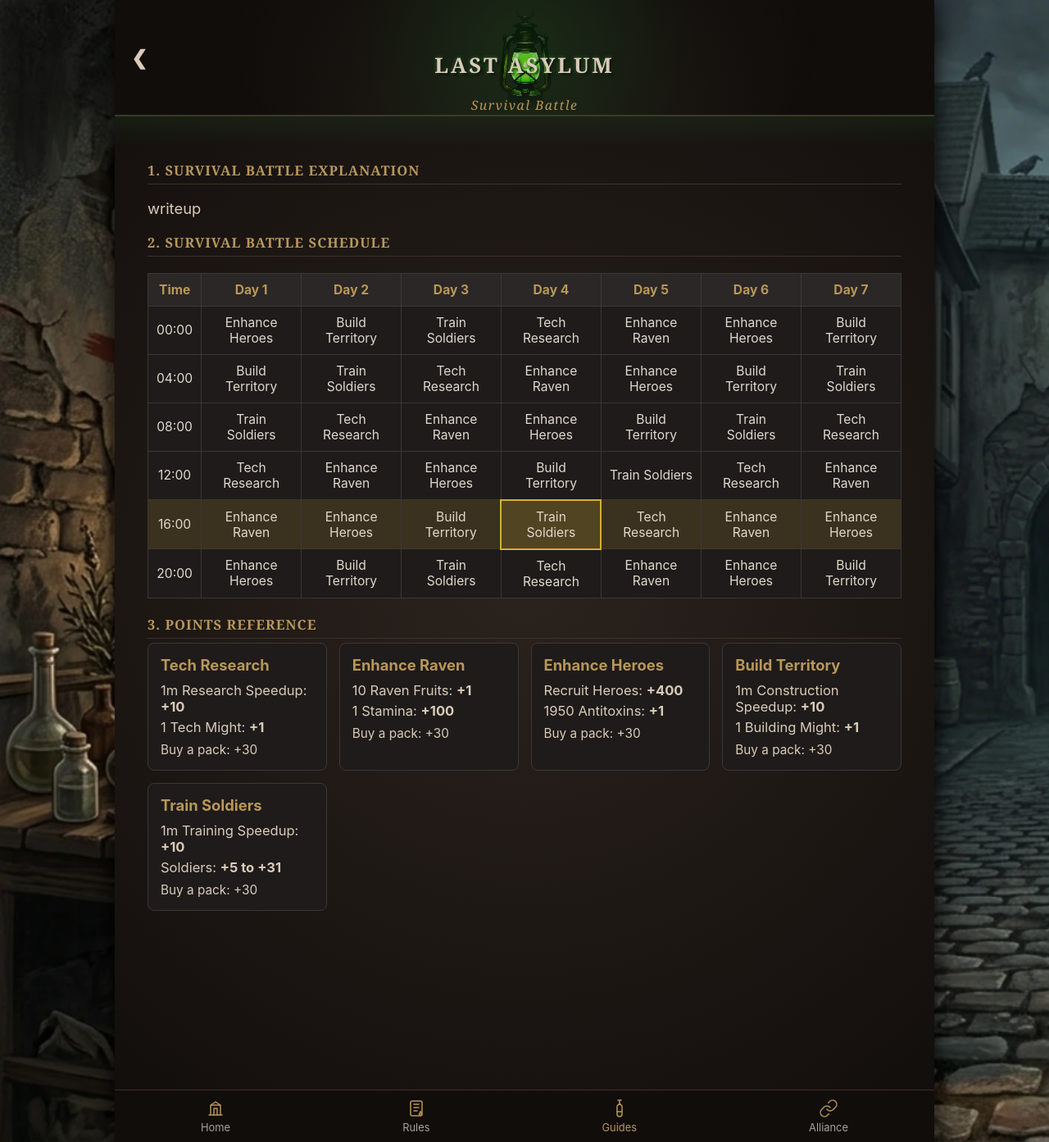
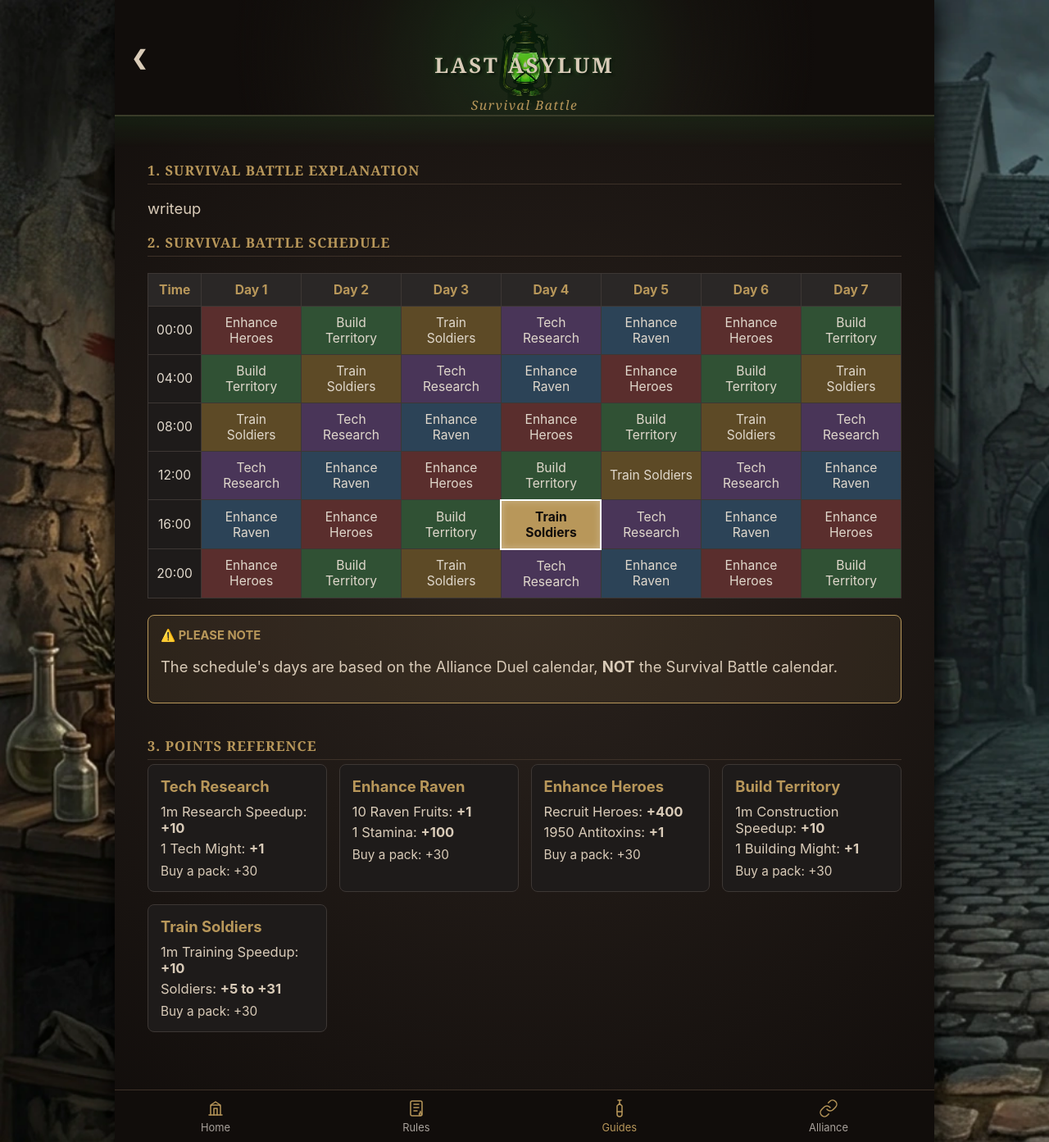
Before and after one commit to LA-S78/la-s78.github.io, a Jekyll site: the page built from guides/events/survival.md, in a window 1280 px wide. Shown: the whole page at 82% size. Built offline with Jekyll 4.4.1, drawn with Linux system fonts in a browser that asks for light colours.

Commit message:
survival battle v5

```diff
--- /dev/null
+++ b/_data/phase_colours.yml
@@ -0,0 +1,6 @@
+# _data/phase_colours.yml
+"Tech Research": "phase-tech"
+"Enhance Raven": "phase-raven"
+"Enhance Heroes": "phase-heroes"
+"Build Territory": "phase-build"
+"Train Soldiers": "phase-train"
--- a/_data/survival_battle.yml
+++ b/_data/survival_battle.yml
@@ -1,5 +1,3 @@
-#day 5 = start
-
 - time: "00:00"
   d1: "Enhance Heroes"
   d2: "Build Territory"
--- a/_includes/content/guides/events/survival.html
+++ b/_includes/content/guides/events/survival.html
@@ -12,17 +12,21 @@
         {% for row in site.data.survival_battle %}
         <tr>
             <td>{{ row.time }}</td>
-                <td>{{ row.d1 }}</td>
-                <td>{{ row.d2 }}</td>
-                <td>{{ row.d3 }}</td>
-                <td>{{ row.d4 }}</td>
-                <td>{{ row.d5 }}</td>
-                <td>{{ row.d6 }}</td>
-                <td>{{ row.d7 }}</td>
+            <td class="{{ site.data.phase_colours[row.d1] }}">{{ row.d1 }}</td>
+            <td class="{{ site.data.phase_colours[row.d2] }}">{{ row.d2 }}</td>
+            <td class="{{ site.data.phase_colours[row.d3] }}">{{ row.d3 }}</td>
+            <td class="{{ site.data.phase_colours[row.d4] }}">{{ row.d4 }}</td>
+            <td class="{{ site.data.phase_colours[row.d5] }}">{{ row.d5 }}</td>
+            <td class="{{ site.data.phase_colours[row.d6] }}">{{ row.d6 }}</td>
+            <td class="{{ site.data.phase_colours[row.d7] }}">{{ row.d7 }}</td>
         </tr>
         {% endfor %}
     </tbody>
 </table>
+    <div class="tip-box">
+        <h4>⚠️ Please Note</h4>
+        <p>The schedule's days are based on the Alliance Duel calendar, <strong>NOT</strong> the Survival Battle calendar.</p>
+    </div>
 </div>
 <h2 class="guide-title" id="reference">3. Points Reference</h2>
 {% include points_reference.html %}
--- a/_includes/structure/head.html
+++ b/_includes/structure/head.html
@@ -1,7 +1,7 @@
 <meta charset="UTF-8">
     <meta name="viewport" content="width=device-width, initial-scale=1.0">
     <title>{{ page.title }} | {{ site.title }}</title>
-    <link rel="stylesheet" href="/css/style.css">
+<link rel="stylesheet" href="/css/style.css?v={{ site.time | date: '%s' }}">
     <link rel="icon" href="/images/favicon.png">
     <script src="/js/main.js" defer></script>
 </head>
--- a/css/style.css
+++ b/css/style.css
@@ -391,19 +391,22 @@
     color: var(--accent-color);
 }
 
-.schedule-table tr.active-row {
-    background-color: rgba(212, 175, 55, 0.15);
-}
+/* --- SURVIVAL BATTLE PHASE COLORS --- */
+/* Opacity set to 0.35 to stand out against the dark background */
+table.schedule-table td.phase-tech   { background-color: rgba(153, 102, 204, 0.35); } /* Purple */
+table.schedule-table td.phase-raven  { background-color: rgba(70, 140, 200, 0.35); }  /* Blue */
+table.schedule-table td.phase-heroes { background-color: rgba(200, 80, 80, 0.35); }   /* Red */
+table.schedule-table td.phase-build  { background-color: rgba(80, 180, 100, 0.35); }  /* Green */
+table.schedule-table td.phase-train  { background-color: rgba(210, 160, 60, 0.35); }  /* Yellow */
 
-.schedule-table td.active-col, .schedule-table th.active-col {
-    background-color: rgba(212, 175, 55, 0.15);
-    border: 2px solid #d4af37;
-}
-
-.schedule-table td.active-row.active-col {
-    background-color: rgba(212, 175, 55, 0.3);
-    font-weight: bold;
-    color: #fff;
+/* --- ACTIVE TIME HIGHLIGHT --- */
+/* Target strictly the exact cell (.active-col) inside the current time block (.active-row) */
+table.schedule-table tr.active-row td.active-col {
+    background-color: var(--accent-color) !important; /* Solid gold */
+    color: #110d0b !important; /* Dark text for readability */
+    font-weight: bold !important;
+    border: 2px solid #fff !important; /* Crisp white border to make it pop */
+    box-shadow: inset 0 0 10px rgba(255, 255, 255, 0.3) !important; /* Slight inner glow */
 }
 
 /* --- BROKEN/UNAVAILABLE LINKS --- */
@@ -470,15 +473,6 @@
     }
 
     .anchor-link {
-        flex: 0 0 130px;
-        height: 32px;
-        font-size: 0.85rem;
-    }
-.anchor-nav {
-        min-height: 45px;
-    }
-
-    .anchor-link {
         flex: 0 0 150px;
         height: 32px;
         font-size: 0.85rem;
```
Also changed, not shown: _includes/content/guides.html (+12 -1 lines). Lines whose indentation alone changed are shown as unchanged.
